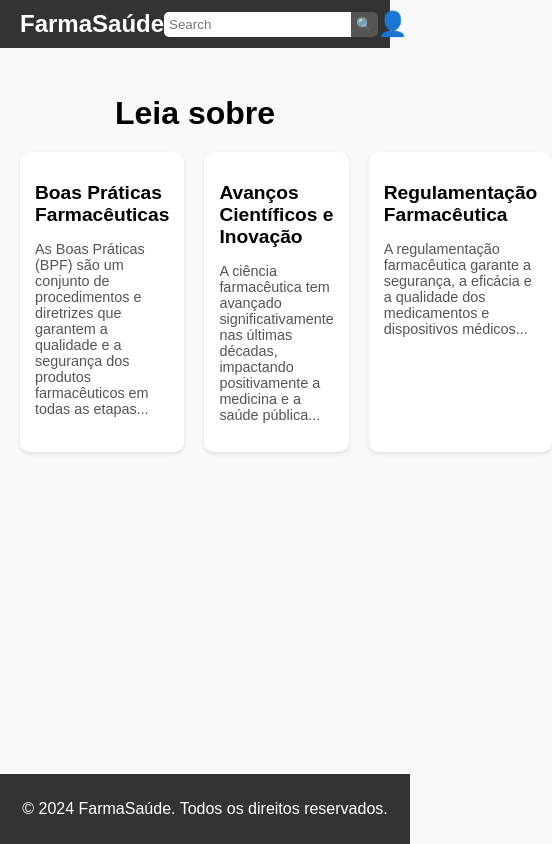
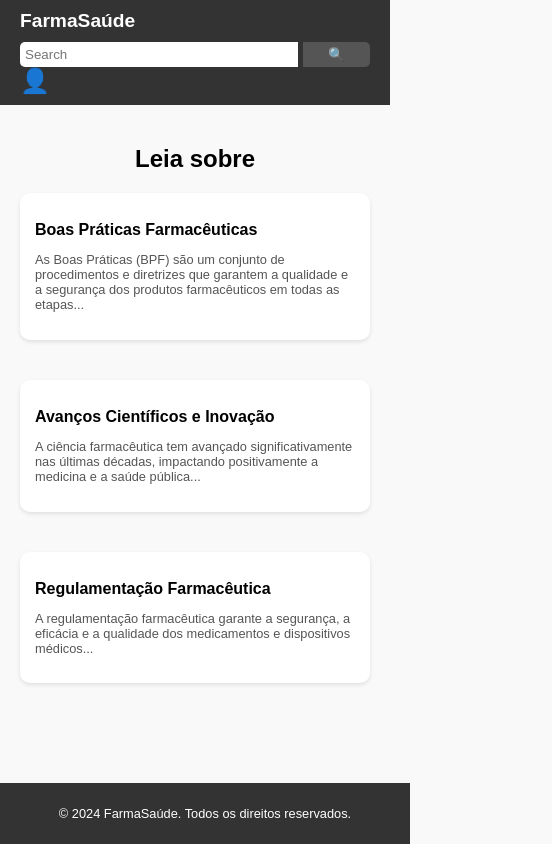
Before and after one commit to Gabrielv2103/Site01, a plain HTML site: page index.html in a window 390 px wide. Shown: the whole page, 552 px wide, since content can reach past the window. Drawn offline with Linux system fonts and the light colour scheme; a script that the page names is missing.

Commit message:
Adicionar estilos de responsividade para dispositivos móveis em styles.css

```diff
--- a/styles.css
+++ b/styles.css
@@ -92,3 +92,56 @@ footer {
     width: 100%;
     bottom: 0;
 }
+
+/* Responsividade para dispositivos móveis */
+@media screen and (max-width: 768px) {
+    .navbar {
+        flex-direction: column;
+        align-items: flex-start;
+    }
+
+    .search-container {
+        width: 100%;
+        margin-top: 10px;
+    }
+
+    .search-container input {
+        width: 80%;
+        margin-right: 5px;
+    }
+
+    .search-container button {
+        width: 20%;
+    }
+
+    .content {
+        flex-direction: column;
+    }
+
+    .card {
+        margin-bottom: 20px;
+    }
+}
+
+/* Responsividade para telas menores */
+@media screen and (max-width: 480px) {
+    .intro h1 {
+        font-size: 1.5em;
+    }
+
+    .card h2 {
+        font-size: 1em;
+    }
+
+    .card p {
+        font-size: 0.8em;
+    }
+
+    .navbar .logo {
+        font-size: 1.2em;
+    }
+
+    footer {
+        font-size: 0.8em;
+    }
+}
```
